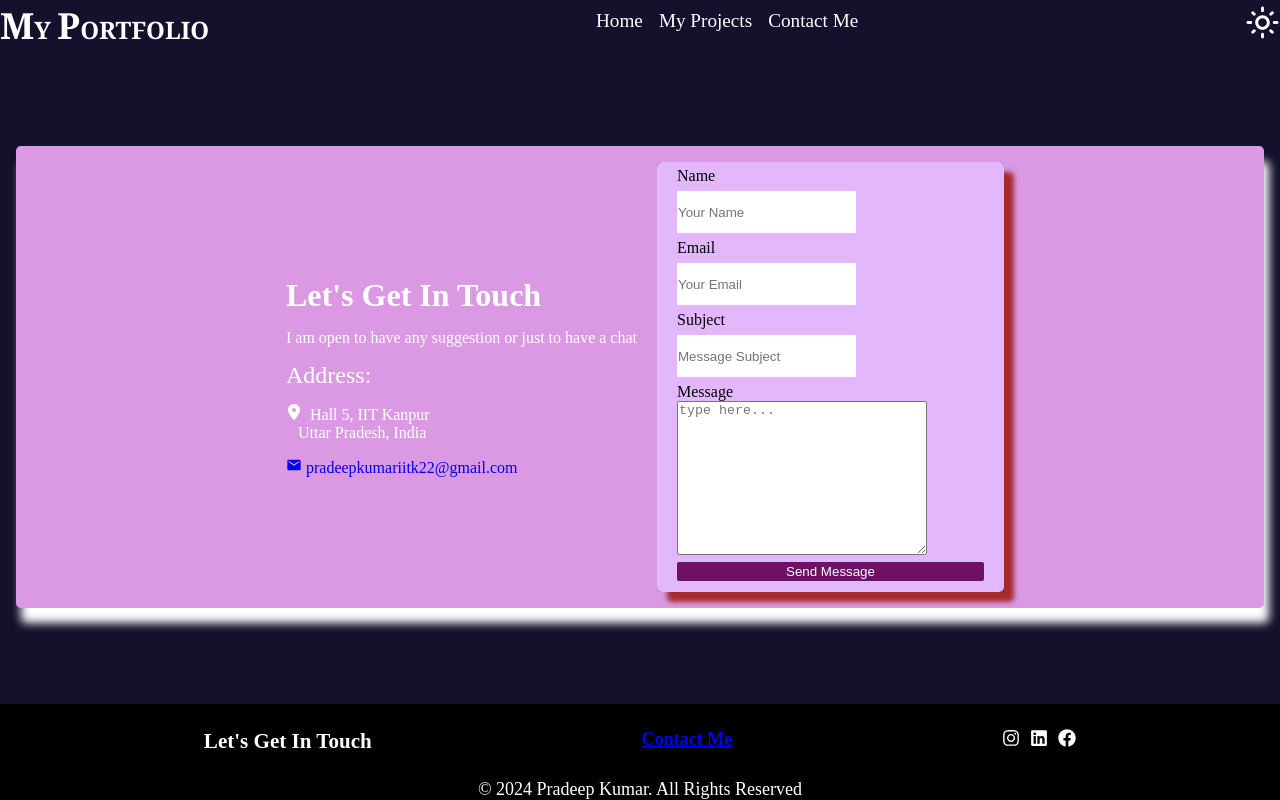
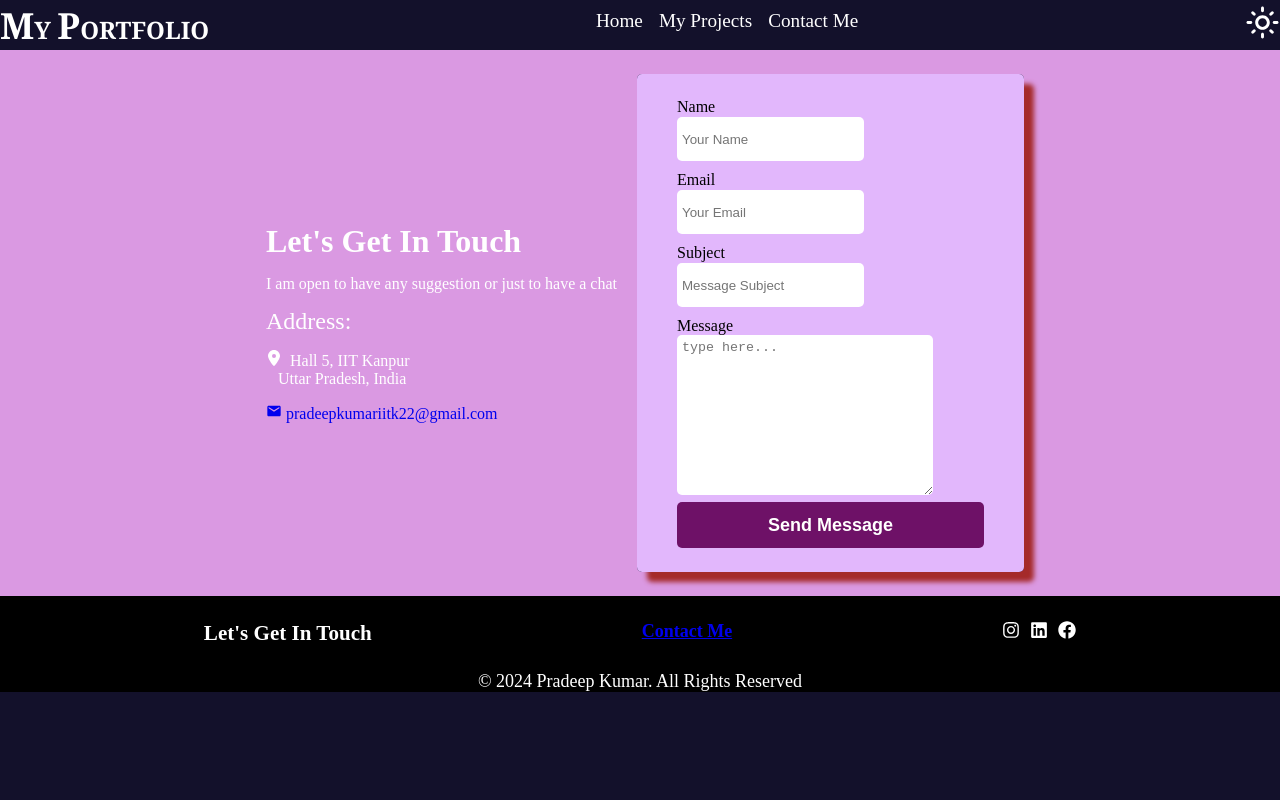
Before and after one commit to pradeepkumar-es/my-portfolio, a React (Vite) app: page /contact in a window 1280 px wide. Built offline with nearby package versions, Linux system fonts and the light colour scheme.

Commit message:
Contact redesigning

```diff
--- a/src/components/data.jsx
+++ b/src/components/data.jsx
@@ -69,7 +69,7 @@ export const projects = [
         link:"https://government-doc.netlify.app/",
         tech:"HTML | CSS | Javascript | Firebase | React.js ",
         name:"Government Doc App",
-        detail:"This website is provide fascillity to store your documents deigitally online and access from any where "
+        detail:"This website is provide fascillity to store your documents digitally online and access from any where "
     },
     {
         image:docvaultImg,
--- a/src/css/contact.css
+++ b/src/css/contact.css
@@ -1,13 +1,14 @@
 .contact {
   display: flex;
   flex-direction: row;
-  margin: 6rem 1rem;
-  padding: 1rem;
-  border-radius: 5px;
+  /* margin: 6rem 1rem; */
+  padding: 1.5rem;
+  /* border-radius: 5px; */
   background-color: var(--secondary-bg-color);
   justify-content: center;
   align-items: center;
-  box-shadow: 5px 15px 10px var(--text-color);
+  height: auto;
+  /* box-shadow: 5px 15px 10px var(--text-color); */
   /* border: 1px solid var(--sub-heading-color); */
 }
 .contact .contactinfo {
@@ -42,9 +43,10 @@
   flex-direction: column;
   justify-content: flex-start;
   /* align-items: center; */
-  padding: 5px 20px 5px 20px;
+  padding: 1.5em 2.5em;
   background-color: rgb(226, 183, 252);
-  height: 420px;
+  /* height: 420px; */
+  height: auto;
   width: 307px;
   border-radius: 5px;
 }
@@ -53,39 +55,43 @@
 }
 .contact .form button {
   background-color: rgb(110, 17, 103);
-  border-radius: 2px;
+  border-radius: 5px;
   border-style: none;
   margin-top: 3px;
-  padding: 2px 10px 2px 10px;
+  padding: .7em 1em;
   align-content: center;
   color: white;
   max-height: 200px;
   max-width: 100%;
+  font-size:large;
+  font-weight: bold;
 }
 .contact .form button:hover {
   background-color: rgb(221, 51, 184);
   color: rgb(240, 231, 219);
+  cursor: pointer;
 }
 .contact .form #name,
 .contact .form #email,
 .contact .form #subject {
-  padding: 2px 1px;
-  margin: 6px 0px;
+  padding: 3px 5px;
+  margin: 1px 0px 10px 0px;
   height: 38px;
-  border-radius: 1px;
+  border-radius: 5px;
   border-style: none;
   border: 0px;
 }
 .contact .form #message {
-  padding: 1px;
-  border-radius: 2px;
+  padding:5px;
+  border-radius: 5px;
   max-width: 80%;
+  border-style: none;
 }
 @media only screen and (max-width: 768px) {
   .contact {
     display: flex;
     flex-direction: column;
-    margin: 15px;
+    /* margin: 15px; */
     /* max-width: 30rem; */
     /* padding: .5rem ; */
   }
```
